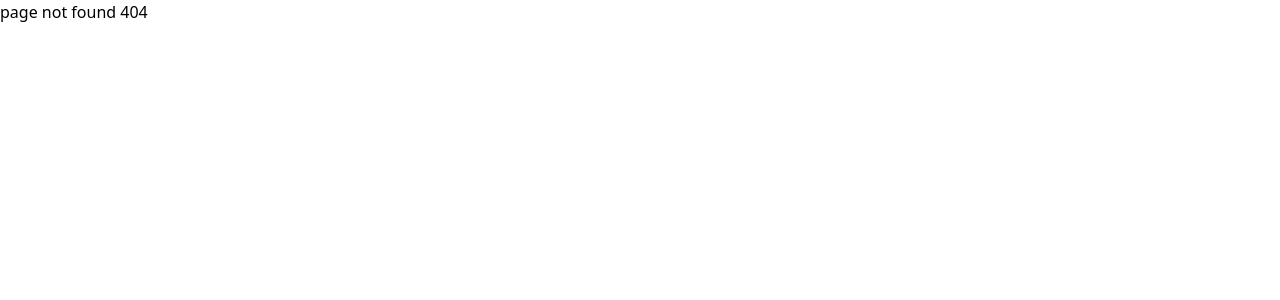
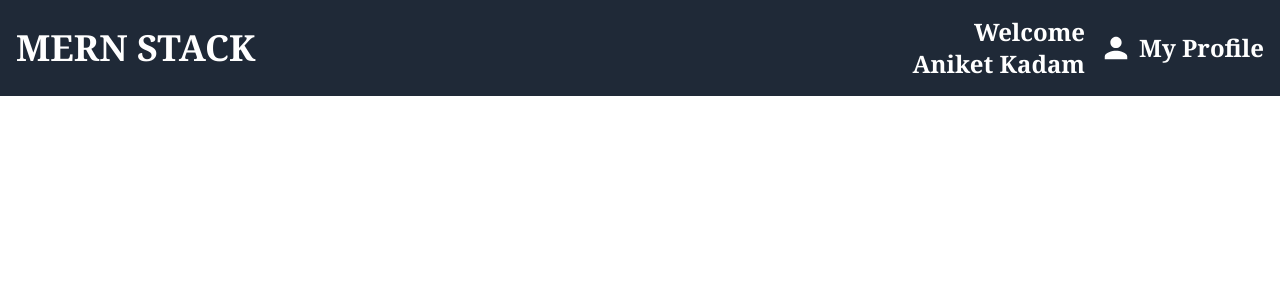
Before and after one commit to aniket2727/Employee-Portal, a React (Create React App) app in the folder client/: page /my-account in a window 1280 px wide. Before the commit this address had no page. Shown: the top 300 px of the page. Built offline with nearby package versions, Linux system fonts and the light colour scheme.

Commit message:
navbar is created with the logo name account options with the telwind css

```diff
--- a/client/package.json
+++ b/client/package.json
@@ -9,6 +9,7 @@
     "react": "^18.2.0",
     "react-dom": "^18.2.0",
     "react-hook-form": "^7.50.1",
+    "react-icons": "^5.0.1",
     "react-query": "^3.39.3",
     "react-router-dom": "^6.22.1",
     "react-scripts": "5.0.1",
--- a/client/src/App.js
+++ b/client/src/App.js
@@ -1,17 +1,18 @@
-
-
-import { BrowserRouter,Route,Routes } from "react-router-dom";
-import LoginComponents from "./Componets/AuhtComponets/LoginComponets";
+import React from 'react';
+import { BrowserRouter, Route, Routes, Navigate } from 'react-router-dom';
+import LoginComponents from './Componets/AuhtComponets/LoginComponets';
+import LayoutComponets from './Componets/Layout/LayoutComponets';
 function App() {
   return (
     <div>
-       <BrowserRouter>
-       <Routes>
-       <Route path="/login" element={<LoginComponents/>}/>
-       <Route path="*" element={<div>page not found 404</div>}/>
-       <Route path="/" element={<div>page not found 404</div>}/>
-       </Routes>
-       </BrowserRouter>
+      <BrowserRouter>
+        <Routes>
+          <Route path="/my-account" element={<LayoutComponets />} />
+          <Route path="/login" element={<LoginComponents />} />
+          <Route path="/" element={<Navigate to="/login" />} />
+          <Route path="*" element={<div>page not found 404</div>} />
+        </Routes>
+      </BrowserRouter>
     </div>
   );
 }
--- /dev/null
+++ b/client/src/Componets/Layout/LayoutComponets.js
@@ -0,0 +1,16 @@
+
+
+
+
+import React from 'react'
+import HeaderComponets from '../header/HeaderComponets'
+const LayoutComponets = () => {
+  return (
+    <div>
+        <HeaderComponets/>
+
+    </div>
+  )
+}
+
+export default LayoutComponets
--- /dev/null
+++ b/client/src/Componets/header/HeaderComponets.js
@@ -0,0 +1,25 @@
+import React from 'react';
+import { IoMdPerson } from 'react-icons/io';
+const HeaderComponets = () => {
+    return (
+        <div className="flex justify-between items-center bg-gray-800 p-4 text-white">
+            <div>
+                <h1 className="text-4xl font-bold font-serif ">MERN STACK</h1>
+            </div>
+
+            <div className="text-right flex justify-between items-center">
+                <div className="mr-4"> {/* Add margin-right for spacing */}
+                    <h1 className="text-2xl font-serif font-bold">Welcome</h1>
+                    <h1 className="text-2xl font-bold font-serif ">Aniket Kadam</h1>
+                </div>
+
+                <div className='flex justify-betweeen items-center'>
+                    <IoMdPerson className="text-3xl mr-2 cursor-pointer" />
+                    <h1 className="text-2xl font-bold  cursor-pointer font-serif ">My Profile</h1>
+                </div>
+            </div>
+        </div>
+    );
+};
+
+export default HeaderComponets;
--- a/client/src/index.js
+++ b/client/src/index.js
@@ -3,7 +3,7 @@ import ReactDOM from 'react-dom';
 import { QueryClient, QueryClientProvider } from 'react-query';
 import './index.css';
 import App from './App';
-import reportWebVitals from './reportWebVitals';
+
 
 const queryClient = new QueryClient();
 
```
Also changed, not shown: 1 other file (tests, documents, lock files or other folders).
